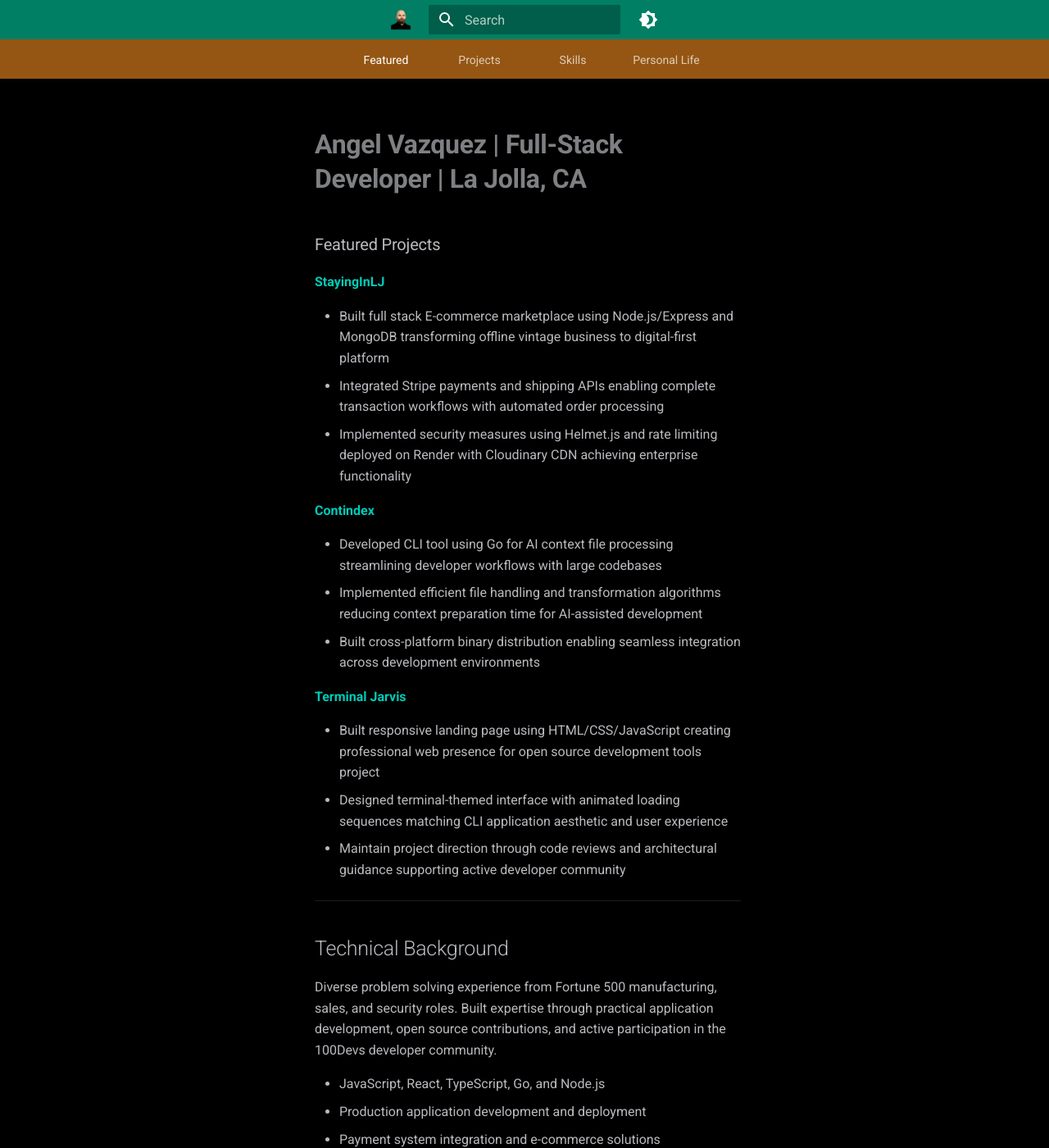
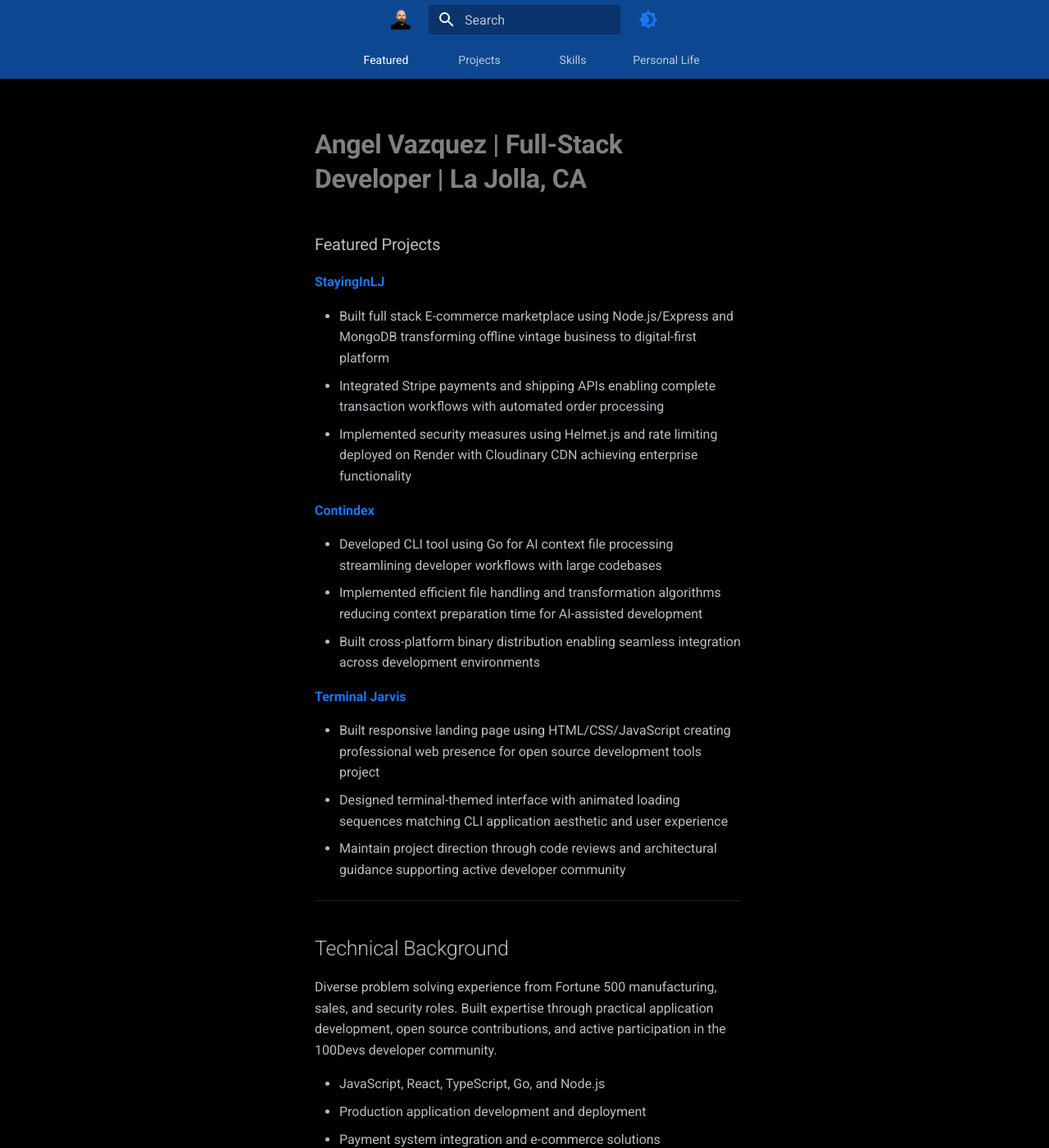
Before and after one commit to AngelCodes95/angel-portfolio-docs, an MkDocs documentation site: the page built from docs/index.md, in a window 1280 px wide and 1400 px high. Shown: the whole window at 82% size. Built offline with MkDocs 1.6.1 and Material for MkDocs 9.7.7, drawn with Linux system fonts in a browser that asks for light colours.

Commit message:
Maturity update, cleaned RGB in favor of solid blue

```diff
--- a/docs/stylesheets/custom.css
+++ b/docs/stylesheets/custom.css
@@ -15,6 +15,9 @@
   --md-default-bg-color--light: #000000;
   --md-default-bg-color--lighter: #111111;
   --md-default-bg-color--lightest: #1a1a1a;
+  --md-primary-fg-color: #1877F2;
+  --md-primary-fg-color--light: #1877F2;
+  --md-primary-fg-color--dark: #0e5fc7;
 }
 
 /* Bold H1 titles */
@@ -22,22 +25,49 @@
   font-weight: bold;
 }
 
-/* Dynamic accent color animation for entire site */
+/* Override all content links to Facebook blue */
+.md-typeset a {
+  color: #1877F2;
+}
+
+.md-typeset a:hover {
+  color: #0e5fc7;
+}
+
+/* Static professional header color - Meta/Facebook blue */
 .md-header {
-  animation: headerColorCycle 12s infinite;
+  background-color: rgba(24, 119, 242, 0.6);
+}
+
+/* Mobile navigation drawer background */
+.md-nav--primary {
+  background-color: rgba(24, 119, 242, 0.6);
+}
+
+.md-nav--primary .md-nav__title {
+  background-color: rgba(24, 119, 242, 0.6);
 }
 
 .md-header[data-md-state="shadow"] {
-  animation: headerColorCycle 12s infinite;
+  background-color: rgba(24, 119, 242, 0.6);
 }
 
 .md-tabs {
-  animation: headerColorCycle 12s infinite;
+  background-color: rgba(24, 119, 242, 0.6);
 }
 
-/* Navigation and accent elements - synced to 12s */
+/* Mobile hamburger menu icon color */
+.md-header__button.md-icon {
+  color: #1877F2;
+}
+
+.md-header__button.md-icon svg {
+  fill: #1877F2;
+}
+
+/* Navigation accent color */
 .md-nav__link--active, .md-nav__link:hover {
-  animation: accentColorCycle 12s infinite;
+  color: #1877F2;
 }
 
 
@@ -94,61 +124,15 @@
   font-size: 1.2rem;
   opacity: 0.6;
   transition: all 0.3s ease;
-  animation: pyramidColorCycle 12s infinite;
+  color: #1877F2;
 }
 
 .md-typeset .headerlink:hover::after {
   opacity: 1;
-  animation: pyramidColorCycleFast 2s infinite;
 }
 
 .md-typeset .headerlink:active::after {
   transform: scale(1.2);
-  animation: pyramidColorCycleFast 0.5s infinite;
-}
-
-/* Pyramid portfolio color cycling animations - synced to 12s */
-@keyframes pyramidColorCycle {
-  0% { color: var(--pyramid-orange); }
-  14% { color: var(--pyramid-amber); }
-  28% { color: var(--pyramid-yellow); }
-  42% { color: var(--pyramid-green); }
-  56% { color: var(--pyramid-teal); }
-  70% { color: var(--pyramid-blue); }
-  84% { color: var(--pyramid-purple); }
-  100% { color: var(--pyramid-orange); }
-}
-
-@keyframes pyramidColorCycleFast {
-  0% { color: var(--pyramid-orange); }
-  16% { color: var(--pyramid-amber); }
-  33% { color: var(--pyramid-yellow); }
-  50% { color: var(--pyramid-green); }
-  66% { color: var(--pyramid-teal); }
-  83% { color: var(--pyramid-blue); }
-  100% { color: var(--pyramid-purple); }
-}
-
-@keyframes headerColorCycle {
-  0% { background-color: rgba(255, 107, 53, 0.6); }
-  14% { background-color: rgba(247, 147, 30, 0.6); }
-  28% { background-color: rgba(255, 209, 0, 0.6); }
-  42% { background-color: rgba(144, 238, 2, 0.6); }
-  56% { background-color: rgba(0, 212, 170, 0.6); }
-  70% { background-color: rgba(0, 153, 204, 0.6); }
-  84% { background-color: rgba(149, 27, 129, 0.6); }
-  100% { background-color: rgba(255, 107, 53, 0.6); }
-}
-
-@keyframes accentColorCycle {
-  0% { color: var(--pyramid-orange); }
-  14% { color: var(--pyramid-amber); }
-  28% { color: var(--pyramid-yellow); }
-  42% { color: var(--pyramid-green); }
-  56% { color: var(--pyramid-teal); }
-  70% { color: var(--pyramid-blue); }
-  84% { color: var(--pyramid-purple); }
-  100% { color: var(--pyramid-orange); }
 }
 
 /* Fixed width tabs to prevent shifting */
--- a/mkdocs.yml
+++ b/mkdocs.yml
@@ -9,14 +9,14 @@ theme:
   palette:
     # Dark mode - Sleek tech aesthetic
     - scheme: slate
-      primary: teal
+      primary: blue
       accent: amber
       toggle:
         icon: material/brightness-4
         name: Switch to light mode
     # Light mode - Clean minimal
     - scheme: default
-      primary: teal
+      primary: blue
       accent: deep orange
       toggle:
         icon: material/brightness-7
```
